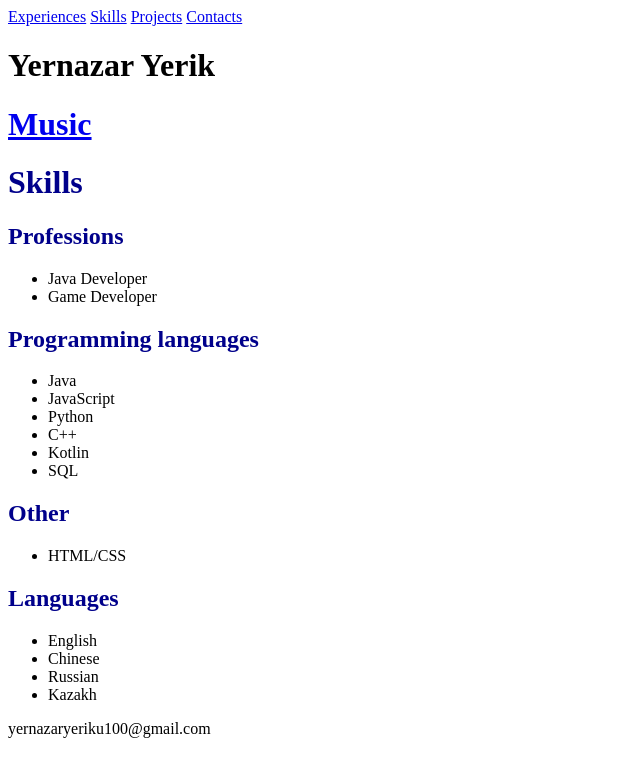
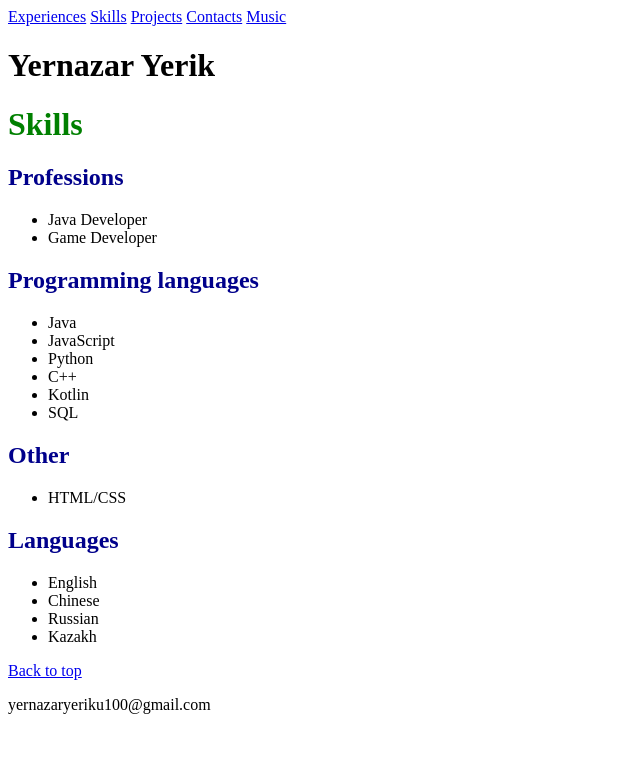
Before and after one commit to yernazaryeriku100/Portfolio, a plain HTML site: page index.html in a window 1280 px wide. Shown: the whole page, without its empty margins (0-640 px from the left). Drawn offline with Linux system fonts and the light colour scheme.

Commit message:
changes of myself

```diff
--- a/index.html
+++ b/index.html
@@ -5,14 +5,16 @@
 </head>
 <body>
 <header>
-<a href="#">Experiences</a>
-<a href="#">Skills</a>
+<nav>
+<a href="#" id="top">Experiences</a>
+<a href="#skills">Skills</a>
 <a href="#">Projects</a>
 <a href="#">Contacts</a>
+<a href="https://youtu.be/GxldQ9eX2wo?si=kBdXmFdGqfDhQzOX" target="_blank">Music</a>
+</nav>
 </header>
 <h1><span style="color: dark;">Yernazar Yerik</span></h1>
-<h1><a href="https://youtu.be/GxldQ9eX2wo?si=kBdXmFdGqfDhQzOX" target="_blank">Music</a></h1>
-<h1><span style="color: darkblue;">Skills</h1>
+<h1 id="skills"><span style="color:green;">Skills</h1>
 <h2><span style="color:darkblue;">Professions</span></h2>
 <ul>
 <li>Java Developer</li>
@@ -38,6 +40,7 @@
 <li>Russian</li>
 <li>Kazakh</li>
 </ul>
+<a href="#top">Back to top</a>
 <footer>
 <p>yernazaryeriku100@gmail.com</p>
 </footer>
```
